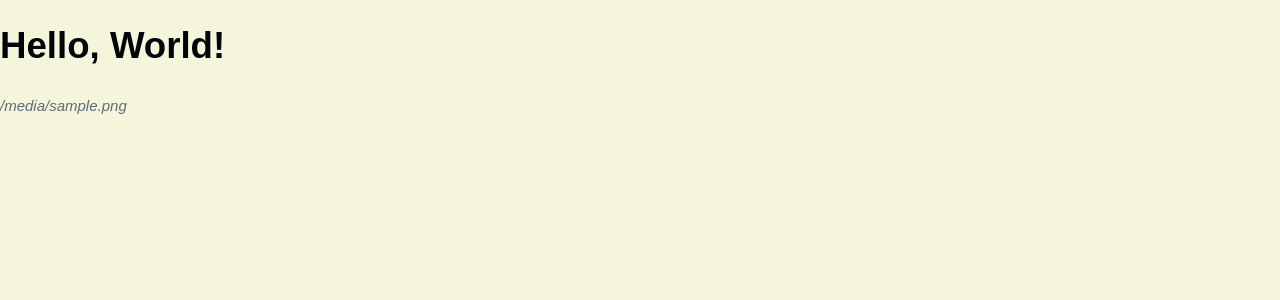
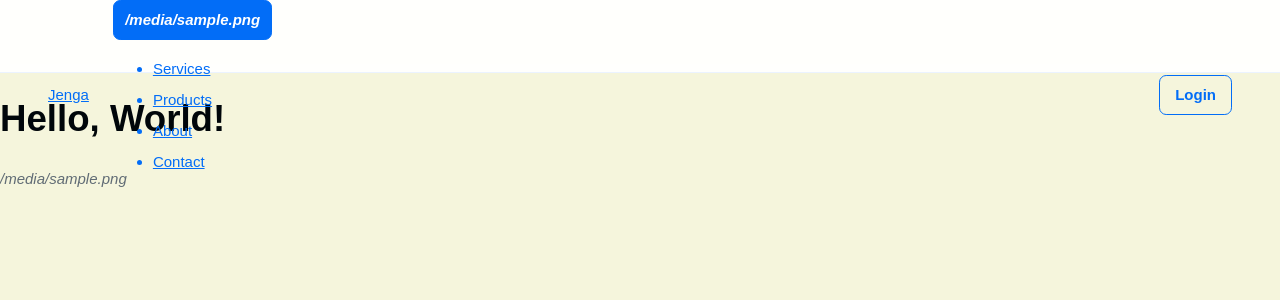
Before and after one commit to alemiherbert/jenga-equipment-rental, a Flask app: template app/templates/index.html in a window 1280 px wide. Shown: the top 300 px of the page. Run offline with Flask 3, Linux system fonts and the light colour scheme; the template is opened without the code that fills it: most values are stand-ins (such as "Sample title", 1, 10 or a date in 2020); some libraries are stand-ins or nearby versions; some web fonts are replaced.

Commit message:
Modify header for front-page

```diff
--- a/app/templates/base.html
+++ b/app/templates/base.html
@@ -1,17 +1,20 @@
 <!DOCTYPE html>
 <html lang="en" dir="ltr">
+
 <head>
     <meta charset="UTF-8">
     <meta name="viewport" content="width=device-width, initial-scale=1.0">
     <meta http-equiv="X-UA-Compatible" content="ie=edge" />
     <!-- include "snippets/meta.html" later -->
     <link rel="stylesheet" href="{{ url_for('static', filename='dist/css/main.css') }}">
-        <script src="{{ url_for('static', filename='dist/js/main.bundle.js') }}"></script>
 </head>
+
 <body x-data="searchComponent">
     <a class="btn btn--primary skip-link" href="#content">Skip to content</a>
     {% block content %}
     {% endblock %}
     {% include 'snippets/notifications.html' %}
+    <script defer src="{{ url_for('static', filename='dist/js/main.bundle.js') }}"></script>
 </body>
+
 </html>
--- a/app/templates/index.html
+++ b/app/templates/index.html
@@ -1,5 +1,7 @@
 {% extends "base.html" %}
 {% block content %}
+{% include 'snippets/header.html' %}
+
 <h1>Hello, World!</h1>
 <i>{{ feather.icon('sun', stroke_width=2) }}</i>
 {% endblock %}
--- a/app/templates/snippets/header.html
+++ b/app/templates/snippets/header.html
@@ -1,29 +1,24 @@
 <header class="app-header">
     <div class="app-header__inner">
         <div class="app-header__column">
+            <div class="">
+                <a href="">Jenga</a>
+            </div>
             <nav class="site-navigation" aria-label="Site">
                 <button class="btn btn--primary btn--icon site-navigation__btn" data-action="navigation-toggle"
                     aria-controls="primary-menu" aria-expanded="false" aria-label="Menu">
                     <i>{{ feather.icon('menu', class='btn__icon') }}</i>
                 </button>
-                <ul class="navigation-menu">
-                    <li>
-                        <a href="#">Services</a>
-                    </li>
-                    <li>
-                        <a href="#">Products</a>
-                    </li>
-                    <li>
-                        <a href="#">About</a>
-                    </li>
-                    <li>
-                        <a href="#">Contact</a>
-                    </li>
+                <ul class="navigation-menu" id="primary-menu">
+                    <li><a href="#">Services</a></li>
+                    <li><a href="#">Products</a></li>
+                    <li><a href="#">About</a></li>
+                    <li><a href="#">Contact</a></li>
                 </ul>
             </nav>
         </div>
         <div class="app-header__actions">
-            <button class="btn btn--outline-primary">Login</button>
+            <button class="app-header__btn btn btn--outline-primary">Login</button>
         </div>
     </div>
 </header>
```
Lines whose indentation alone changed are shown as unchanged.
